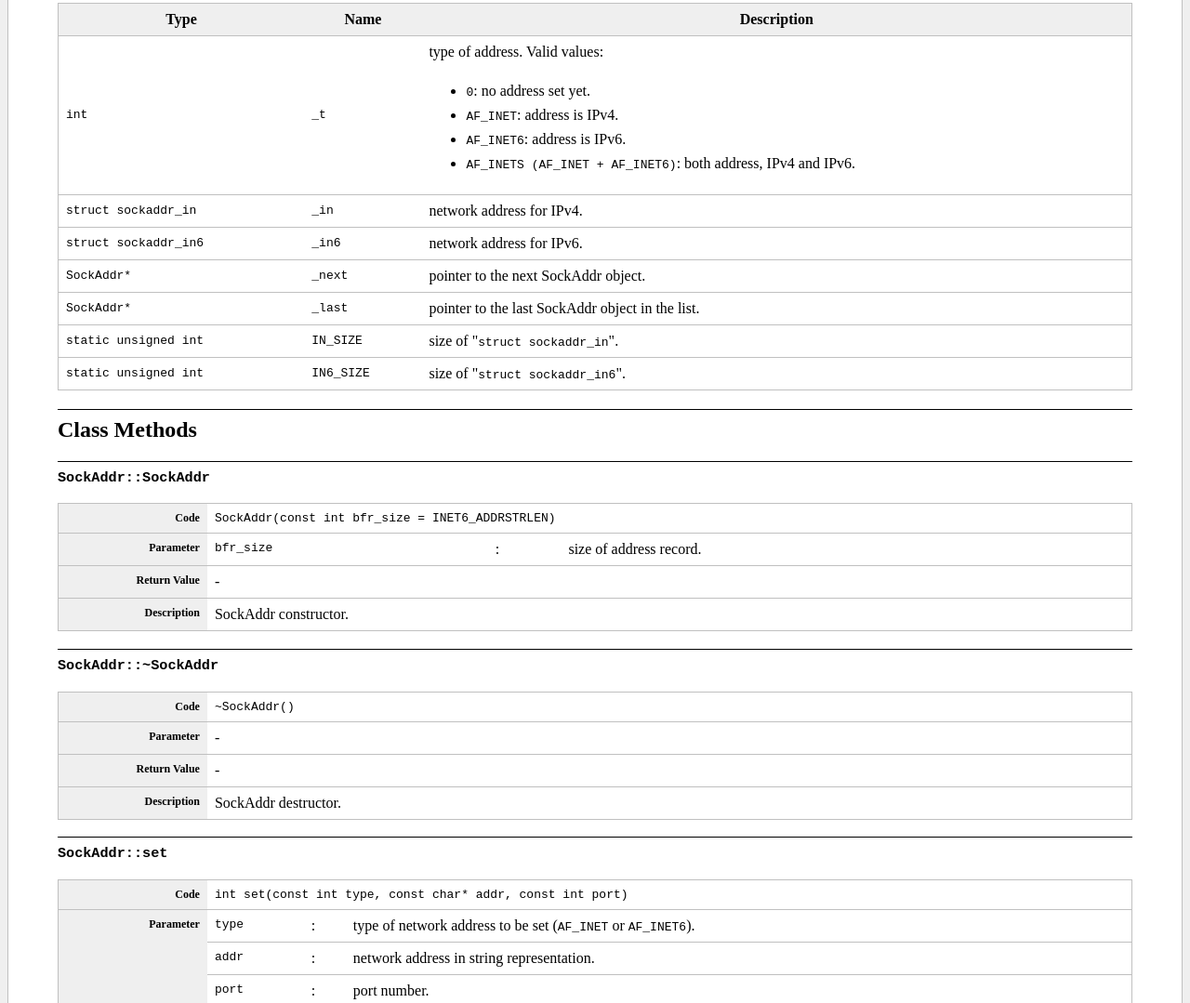
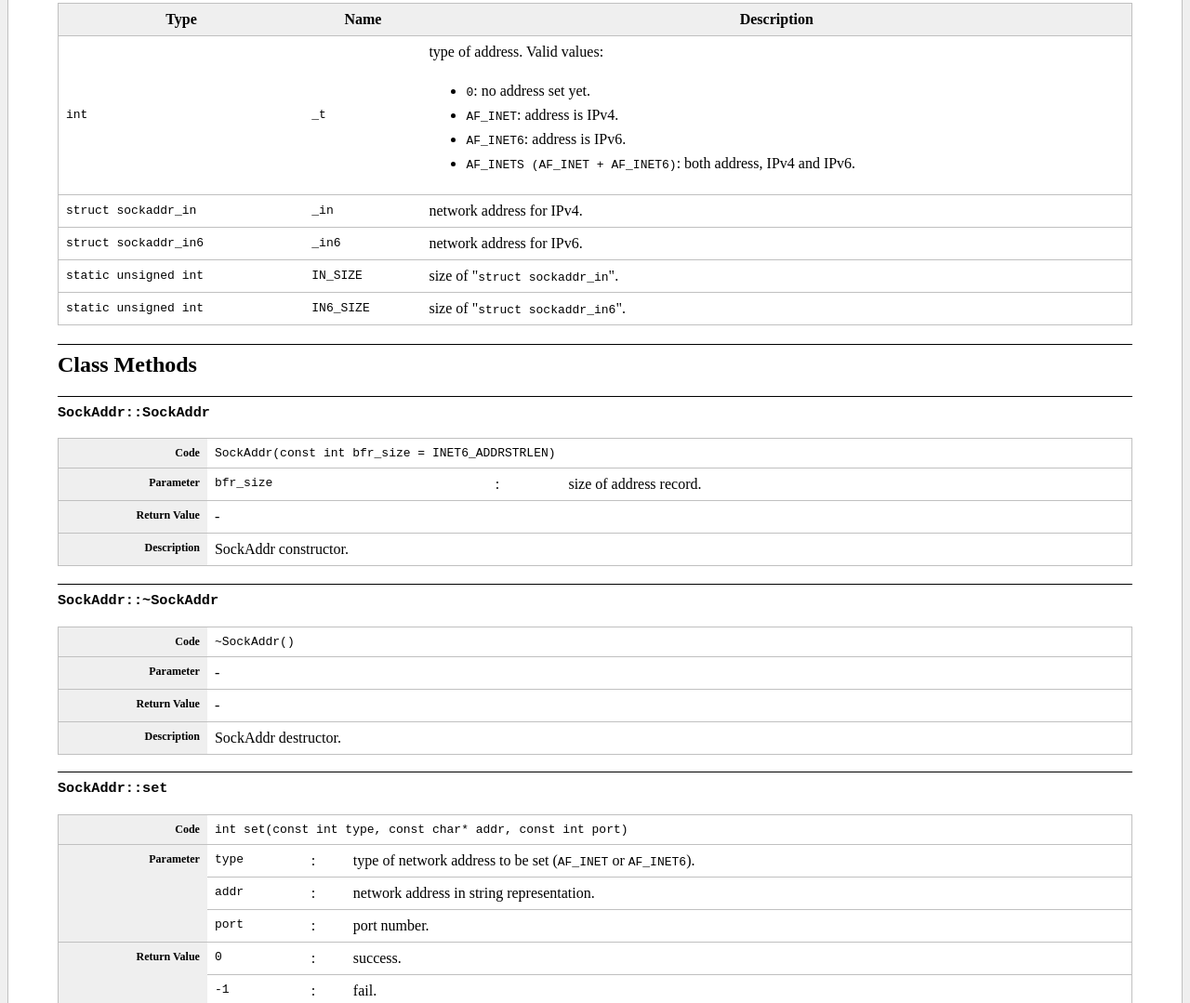
Before and after one commit to shuLhan/libvos, a plain HTML site: page doc/SockAddr.html in a window 1280 px wide. Shown: the part 1009-2088 px from the top of the page at 93% size. Drawn offline with Linux system fonts and the light colour scheme.

Commit message:
SockAddr: remove unused comment and text in document

```diff
--- a/doc/SockAddr.html
+++ b/doc/SockAddr.html
@@ -76,14 +76,6 @@ IPv4 and IPv6. </li>
 	<td>struct sockaddr_in6</td>
 	<td>_in6</td>
 	<td>network address for IPv6. </td>
-</tr><tr>
-	<td>SockAddr*</td>
-	<td>_next</td>
-	<td>pointer to the next SockAddr object.</td>
-</tr><tr>
-	<td>SockAddr*</td>
-	<td>_last</td>
-	<td>pointer to the last SockAddr object in the list.</td>
 </tr><tr>
 	<td>static unsigned int</td>
 	<td>IN_SIZE</td>
```
Also changed, not shown: 1 other file.
